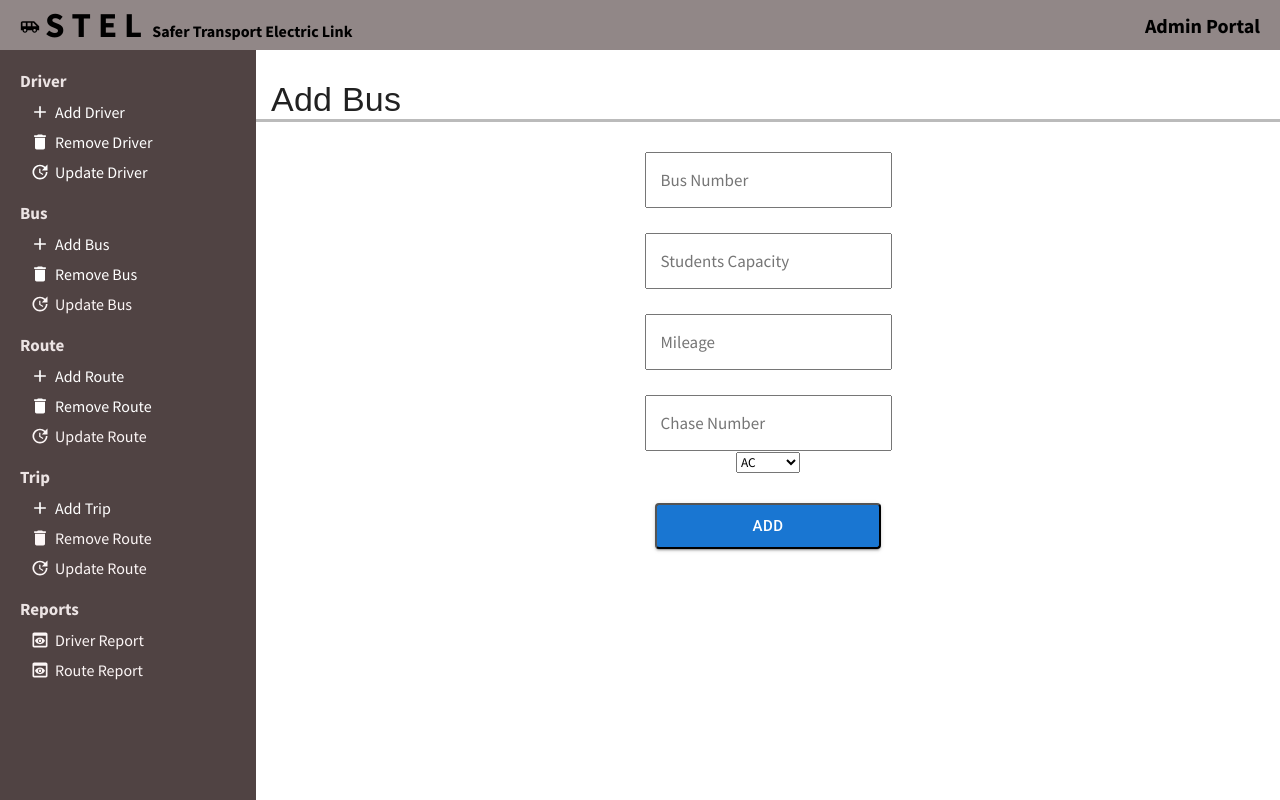
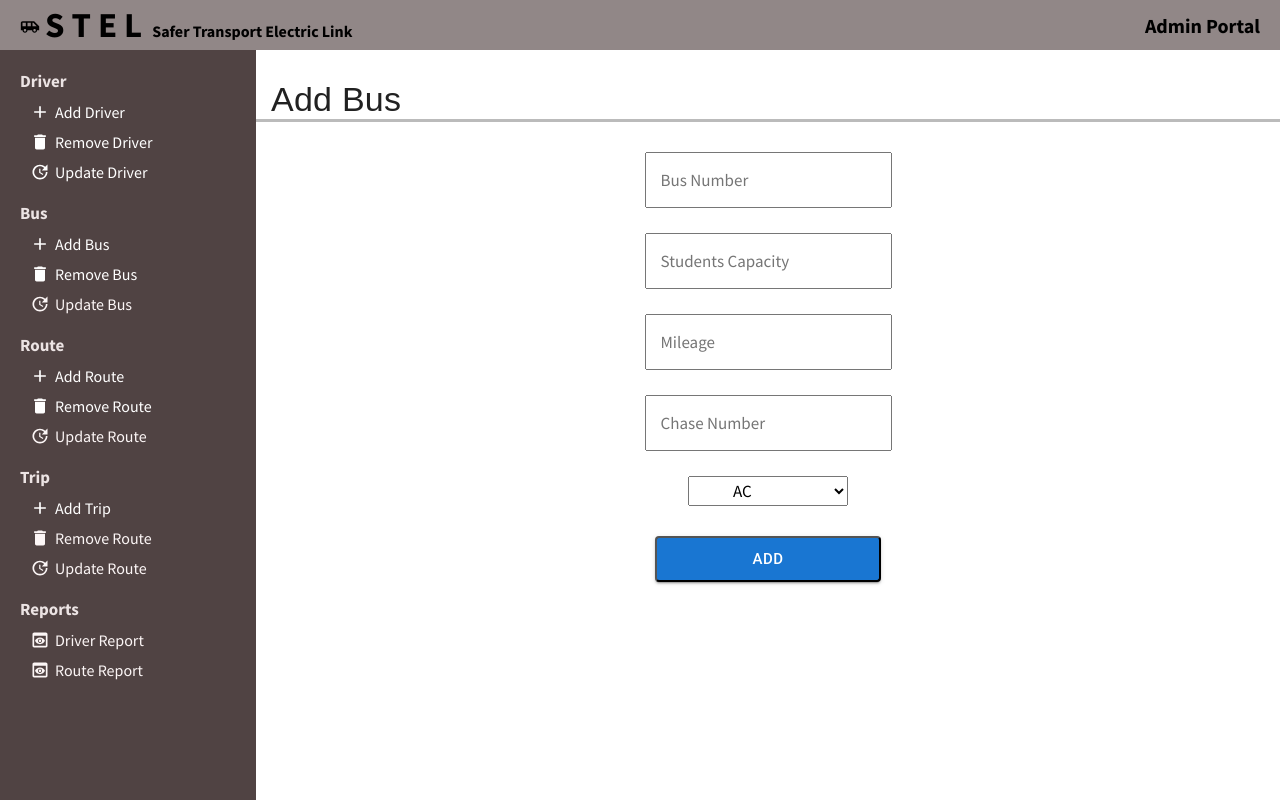
Before and after one commit to Sumran99/FYP21-STEL-WEB, a React (Create React App) app: page /addbus in a window 1280 px wide. Built offline with nearby package versions, Linux system fonts and the light colour scheme.

Commit message:
New Functiionalities

```diff
--- a/src/components/pages/AddBus.jsx
+++ b/src/components/pages/AddBus.jsx
@@ -49,13 +49,13 @@ export default function AddBus() {
             setChasenumber(e.target.value);
           }}
         ></input>
-        <select
+        <select className="select"
           onChange={(e) => {
             setac(e.target.value);
           }}
         >
-          <option value="ac">AC</option>
-          <option value="non-ac">NoN AC</option>
+          <option  value="ac">AC</option>
+          <option  value="non-ac">NON-AC</option>
         </select>
         <button
           className="Button"
--- a/src/components/pages/UpdateDriver.jsx
+++ b/src/components/pages/UpdateDriver.jsx
@@ -2,6 +2,17 @@ import React from 'react'
 import "./updatedriver.css"
 export default function UpdateDriver() {
   return (
-    <div className='boxes'>UpdateDriver</div>
+    <div className='boxes'>
+
+      {/* <input className='textarea' placeholder='Enter Driver CNIC'></input>
+      <button className='Buttonupdate'>Serach Driver</button>
+       */}
+       <form action="" class="search-bar">
+	<input type="search" name="search" pattern=".*\S.*" required/>
+	<button class="search-btn" type="submit">
+		<span>Search</span>
+	</button>
+</form>
+    </div>
   )
 }
--- a/src/components/pages/removedriver.css
+++ b/src/components/pages/removedriver.css
@@ -39,7 +39,7 @@ margin-bottom: 15px;
   width: 22%;
 }
 .textarea{
-
+  color: black;
   margin-top: 25px;
   padding: 15px 14px;
   display: block;
@@ -47,6 +47,16 @@ margin-bottom: 15px;
   margin-left: auto;
   font-size: 17px;
   height:22px;
+}
+.select{
+  display: block;
+  margin-top: 25px;
+  padding: 2px 40px;
+  margin-right: auto;
+  margin-left: auto;
+  font-size: 17px;
+
+
 }
 .deletebutton{
   border-radius: 12px;
```
Also changed, not shown: src/components/pages/updatedriver.css (+0 -13 lines).
